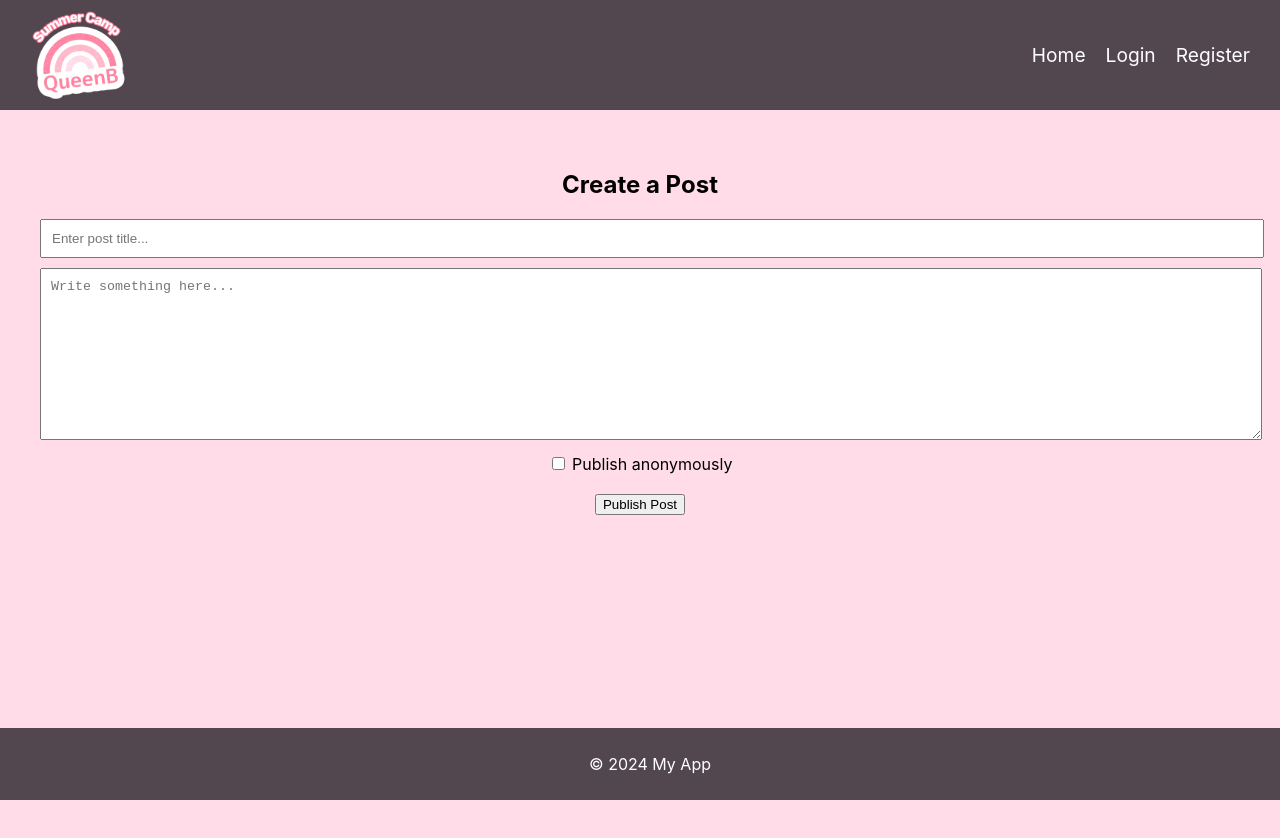
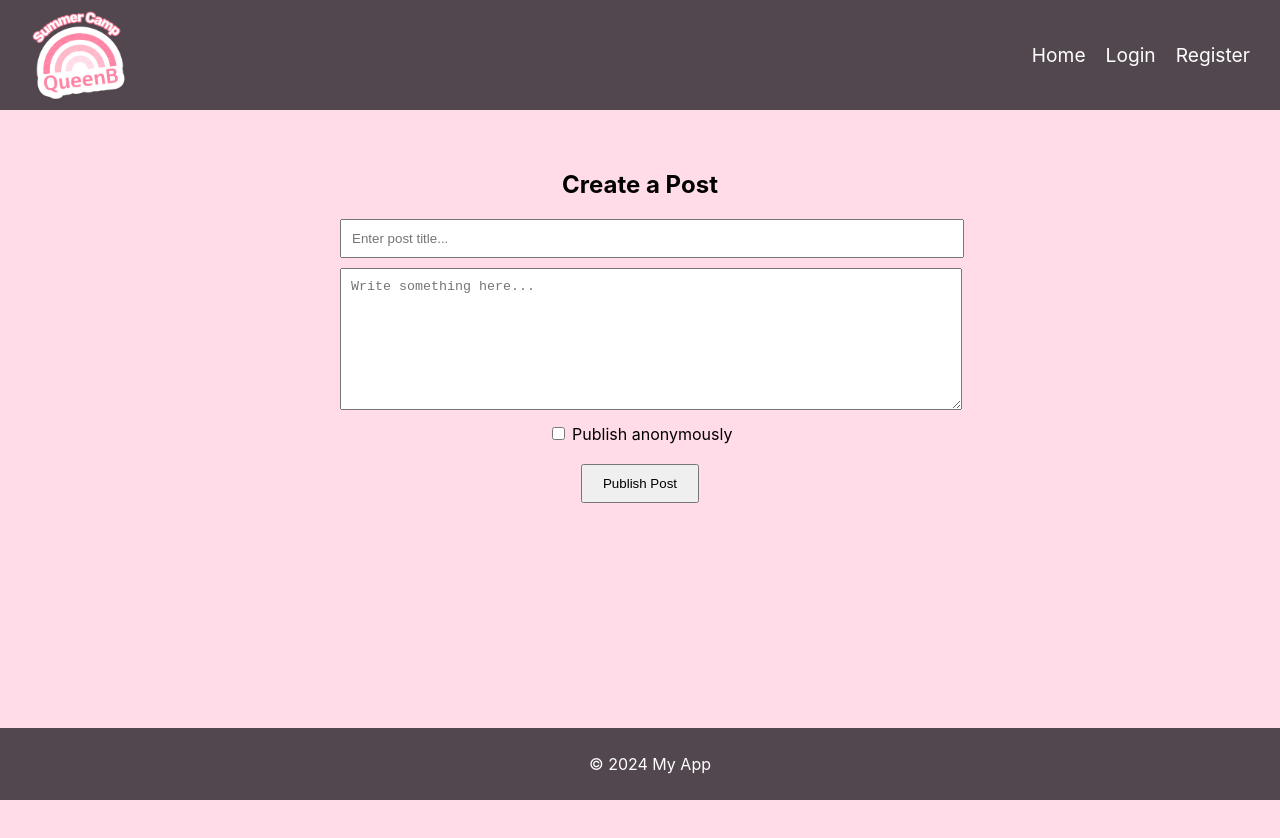
Before and after one commit to YochevedPhilip/safe-web-forum, a React (Vite) app in the folder client/: page /topics/1/create-post in a window 1280 px wide. Shown: the top 838 px of the page. Built offline with nearby package versions, Linux system fonts and the light colour scheme; no server answers.

Commit message:
הוספת מצב טעינה בעת העלאת פוסט ב-CreatePost

```diff
--- a/client/src/pages/CreatePost/CreatePost.jsx
+++ b/client/src/pages/CreatePost/CreatePost.jsx
@@ -1,4 +1,4 @@
-import  { useState } from "react";
+import { useState } from "react";
 import { useNavigate, useParams } from "react-router-dom";
 
 const CreatePost = () => {
@@ -9,45 +9,71 @@ const CreatePost = () => {
   const [text, setText] = useState("");
   const [isAnonymous, setIsAnonymous] = useState(false);
 
+  const [loading, setLoading] = useState(false);
+  const [progress, setProgress] = useState(0);
+
   const handlePublish = async () => {
     if (title.length < 3) {
       navigate("/error", { state: { message: "Title is too short." } });
       return;
     }
+
     if (text.length < 10) {
       navigate("/error", { state: { message: "Content is too short." } });
       return;
     }
 
+    setLoading(true);
+    setProgress(10);
+
     try {
+      // סימולציה של טעינה מדורגת
+      const interval = setInterval(() => {
+        setProgress((prev) => (prev < 90 ? prev + 10 : prev));
+      }, 300);
+
       const res = await fetch("http://localhost:5001/api/posts", {
         method: "POST",
         headers: { "Content-Type": "application/json" },
         body: JSON.stringify({
-          publisherId: "64c1f1d2a5e8b3a1f2c4d5e6", // לשים מזהה דינמי של המשתמש
+          publisherId: "64c1f1d2a5e8b3a1f2c4d5e6",
           topicId,
           title,
           content: text,
-          anonymous: isAnonymous
-        })
+          anonymous: isAnonymous,
+        }),
       });
+
+      clearInterval(interval);
+      setProgress(100);
 
       const data = await res.json();
 
-      if (res.status === 201) {
-        navigate("/post-published", { state: { title, text, anonymous: isAnonymous } });
-      } else {
-        navigate("/error", { state: { message: data.messageToUser } });
-      }
-
+      setTimeout(() => {
+        if (res.status === 201) {
+          navigate("/post-published", {
+            state: { title, text, anonymous: isAnonymous },
+          });
+        } else {
+          navigate("/error", {
+            state: { message: data.messageToUser || "Error publishing post" },
+          });
+        }
+      }, 500);
     } catch (err) {
       alert("Error publishing post: " + err.message);
+    } finally {
+      setTimeout(() => {
+        setLoading(false);
+        setProgress(0);
+      }, 500);
     }
   };
 
   return (
-    <div style={{ padding: "20px" }}>
+    <div style={{ padding: "20px", maxWidth: "600px", margin: "auto" }}>
       <h2>Create a Post</h2>
+
       <input
         type="text"
         value={title}
@@ -55,13 +81,15 @@ const CreatePost = () => {
         placeholder="Enter post title..."
         style={{ padding: "10px", width: "100%", marginBottom: "10px" }}
       />
+
       <textarea
         value={text}
         onChange={(e) => setText(e.target.value)}
         placeholder="Write something here..."
-        rows={10}
+        rows={8}
         style={{ padding: "10px", width: "100%" }}
       />
+
       <div style={{ marginTop: "10px" }}>
         <label>
           <input
@@ -72,8 +100,43 @@ const CreatePost = () => {
           Publish anonymously
         </label>
       </div>
-      <button onClick={handlePublish} style={{ marginTop: "20px" }}>
-        Publish Post
+
+      {loading && (
+        <div style={{ marginTop: "15px" }}>
+          <div
+            style={{
+              height: "10px",
+              width: "100%",
+              backgroundColor: "#e0e0e0",
+              borderRadius: "5px",
+            }}
+          >
+            <div
+              style={{
+                height: "10px",
+                width: `${progress}%`,
+                backgroundColor: "#4caf50",
+                borderRadius: "5px",
+                transition: "width 0.3s",
+              }}
+            />
+          </div>
+          <p style={{ textAlign: "center", marginTop: "5px" }}>
+            Loading... {progress}%
+          </p>
+        </div>
+      )}
+
+      <button
+        onClick={handlePublish}
+        disabled={loading}
+        style={{
+          marginTop: "20px",
+          padding: "10px 20px",
+          cursor: loading ? "not-allowed" : "pointer",
+        }}
+      >
+        {loading ? "Publishing..." : "Publish Post"}
       </button>
     </div>
   );
```
